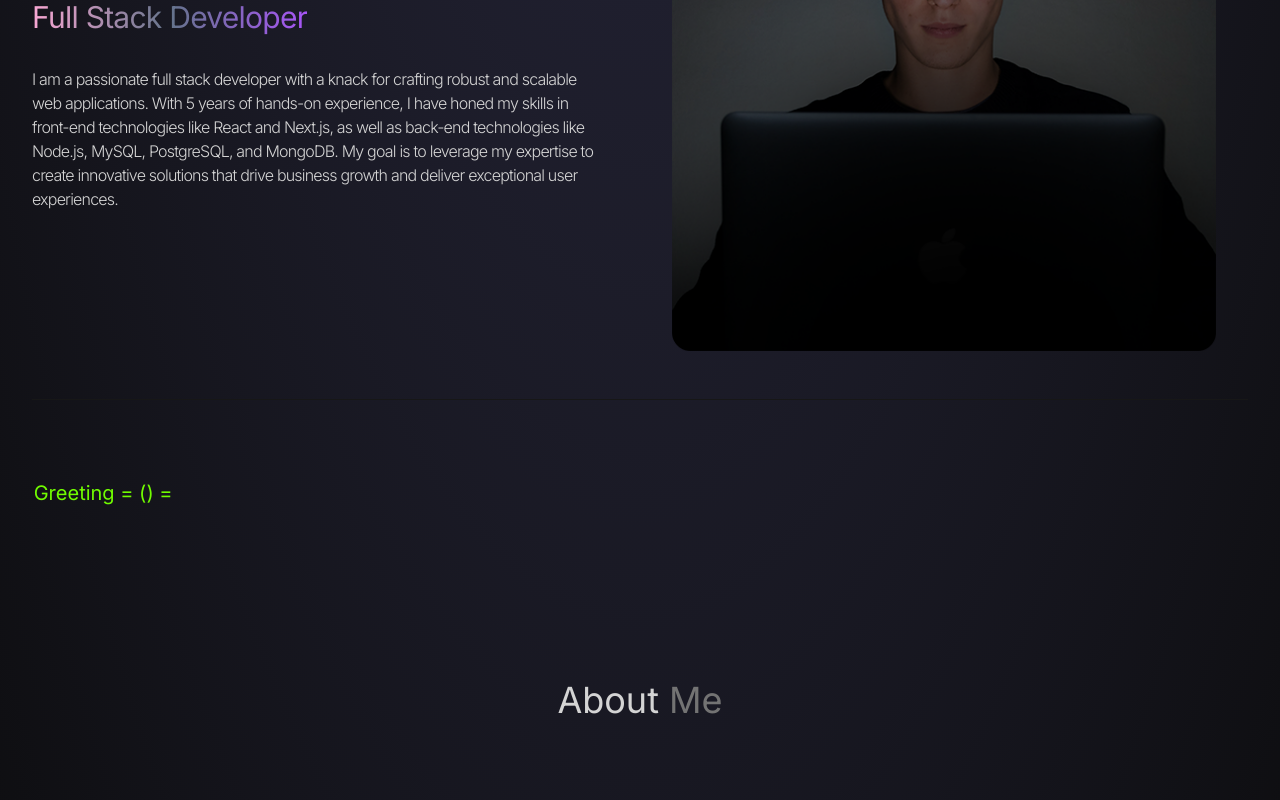
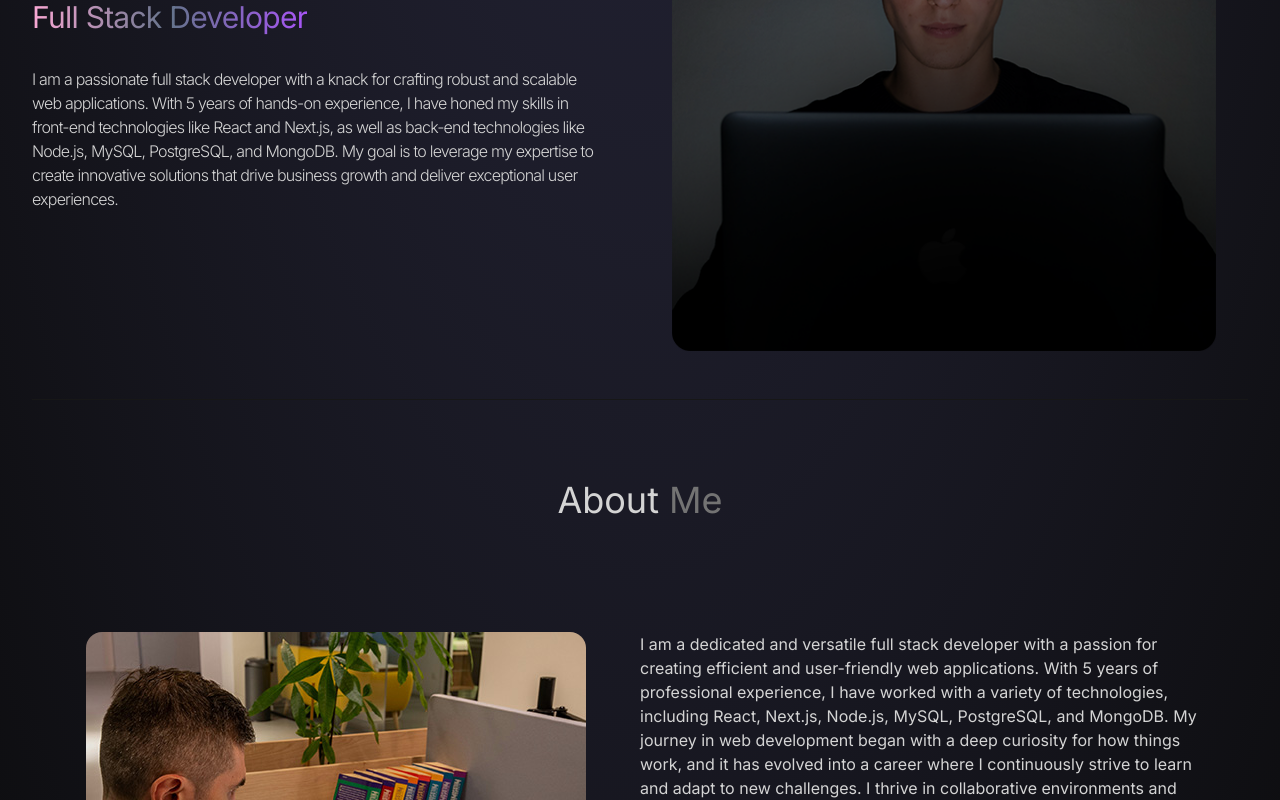
Before and after one commit to petrmichal0/main-website-frontend, a React (Vite) app: page / in a window 1280 px wide. Shown: the part 441-1241 px from the top of the page. Built offline with nearby package versions, Linux system fonts and the light colour scheme.

Commit message:
delete hearbeat

```diff
--- a/src/App.tsx
+++ b/src/App.tsx
@@ -5,7 +5,6 @@ import Hero from "./components/Hero";
 import Navbar from "./components/Navbar";
 import Projects from "./components/Projects";
 import Technologies from "./components/Technologies";
-import Heartbeat from "./Heartbeat";
 
 function App() {
   return (
@@ -13,7 +12,6 @@ function App() {
       <div className="container mx-auto px-8">
         <Navbar />
         <Hero />
-        <Heartbeat />
         <About />
         <Technologies />
         <Experience />
--- a/src/Heartbeat.tsx
+++ /dev/null
@@ -1,64 +0,0 @@
-// import { motion } from "framer-motion";
-
-// const Heartbeat = () => {
-//   return (
-//     <svg width="100%" height="100" viewBox="0 0 100 50">
-//       {/* Definice cesty ve tvaru EKG, rozšířené přes celou obrazovku */}
-//       <motion.path
-//         d="M-200 25 H20 L25 20 L30 30 L35 25 L40 25 L45 15 L50 35 L55 25 H500"
-//         fill="transparent"
-//         stroke="#FF0000"
-//         strokeWidth="3"
-//         initial={{ pathLength: 0, opacity: 0 }}
-//         animate={{ pathLength: 1, opacity: 1 }}
-//         transition={{
-//           duration: 2,
-//           repeat: Infinity,
-//           ease: "easeInOut",
-//         }}
-//       />
-//     </svg>
-//   );
-// };
-
-// export default Heartbeat;
-
-import { motion } from "framer-motion";
-
-const Heartbeat = () => {
-  return (
-    <svg width="100%" height="200" viewBox="0 0 100 50">
-      {/* Definice cesty ve tvaru EKG, která bude použita pro text */}
-      <defs>
-        <path
-          id="heartbeat-path"
-          d="M-300 25 H20 L25 20 L30 30 L35 25 L40 25 L45 15 L50 35 L55 25 H300"
-          fill="transparent"
-        />
-      </defs>
-
-      {/* Animovaný text, který běží podél cesty */}
-      <motion.text fill="#71FC00" fontSize="5">
-        <motion.textPath
-          href="#heartbeat-path"
-          startOffset="100%"
-          animate={{
-            startOffset: ["-100%", "100%"], // Text běží od konce cesty na začátek
-          }}
-          transition={{
-            duration: 10,
-            repeat: Infinity,
-            ease: "linear",
-          }}
-        >
-          "const Greeting = () =
-          <div className="p-4 bg-blue-500 text-white text-center rounded">
-            Hello, welcome to our website!
-          </div>
-        </motion.textPath>
-      </motion.text>
-    </svg>
-  );
-};
-
-export default Heartbeat;
```
